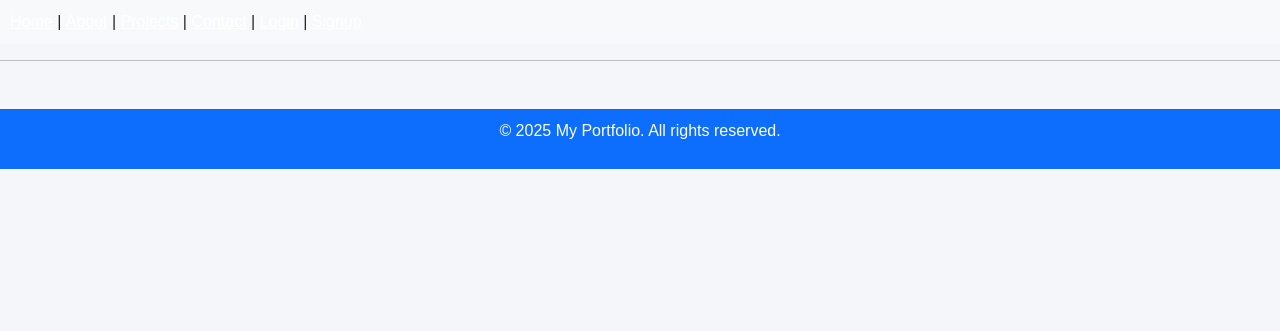
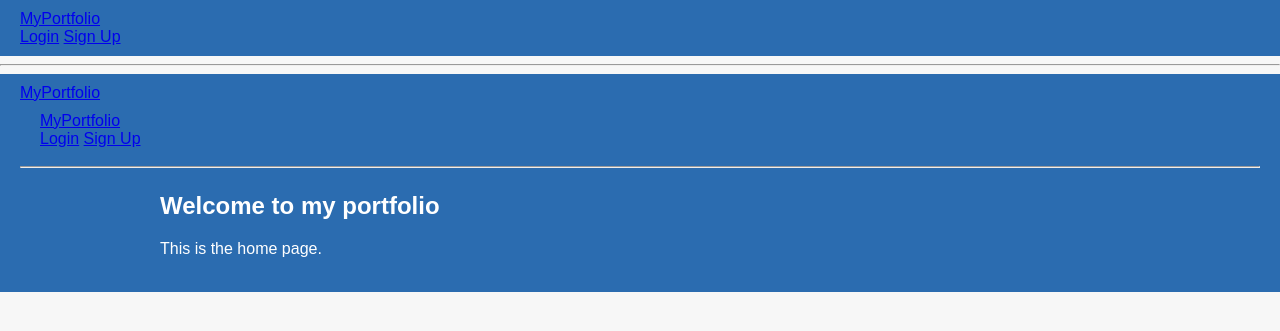
Before and after one commit to Balamurugan275/port, a Django app: page / in a window 1280 px wide. Shown: the top 331 px of the page. Run offline with Django 5.2, Linux system fonts and the light colour scheme.

Commit message:
Add static CSS and commit template/settings fixes

```diff
--- a/myportfolio/settings.py
+++ b/myportfolio/settings.py
@@ -124,7 +124,7 @@ USE_TZ = True
 # https://docs.djangoproject.com/en/5.2/howto/static-files/
 
 STATIC_URL = '/static/'
-STATICFILES_DIRS = [BASE_DIR / 'static']  # optional: put static files here
+STATICFILES_DIRS = [BASE_DIR / 'portfolio' / 'static']
 
 MEDIA_URL = '/media/'
 MEDIA_ROOT = BASE_DIR / 'media'
--- /dev/null
+++ b/portfolio/static/css/style.css
@@ -0,0 +1,27 @@
+/* Minimal stylesheet to avoid 404 and give basic layout */
+body {
+  font-family: Arial, Helvetica, sans-serif;
+  margin: 0;
+  padding: 0;
+  background: #f7f7f7;
+  color: #333;
+}
+.navbar {
+  background: #2b6cb0;
+  color: #fff;
+  padding: 10px 20px;
+}
+.container {
+  max-width: 960px;
+  margin: 24px auto;
+  padding: 0 16px;
+}
+.footer {
+  text-align: center;
+  padding: 12px 0;
+  color: #666;
+  font-size: 0.9rem;
+}
+
+/* Responsive image */
+img { max-width: 100%; height: auto; }
--- a/portfolio/url.py
+++ b/portfolio/url.py
@@ -7,3 +7,9 @@ urlpatterns = [
     path('projects/', views.projects, name='projects'),
     path('contact/', views.contact, name='contact'),
 ]
+from django.urls import path
+from . import views
+
+urlpatterns = [
+    path('about/', views.about, name='about'),
+]
--- a/portfolio/views.py
+++ b/portfolio/views.py
@@ -11,3 +11,11 @@ def projects(request):
 
 def contact(request):
     return render(request, 'portfolio/contact.html')
+from django.shortcuts import render
+from accounts.models import Profile
+
+def about(request):
+    profile = None
+    if request.user.is_authenticated:
+        profile = Profile.objects.filter(user=request.user).first()
+    return render(request, 'about.html', {'profile': profile})
--- /dev/null
+++ b/templates/base.html
@@ -0,0 +1,18 @@
+{% load static %}
+{% load static %}
+<!DOCTYPE html>
+<html lang="en">
+<head>
+    <meta charset="UTF-8">
+    <meta name="viewport" content="width=device-width, initial-scale=1.0">
+    <title>{% block title %}My Portfolio{% endblock %}</title>
+    <link rel="stylesheet" href="{% static 'css/style.css' %}">
+</head>
+<body>
+    {% include 'navbar.html' %}
+    <div class="container">
+        {% block content %}{% endblock %}
+    </div>
+</body>
+</html>
+<!DOCTYPE html>
--- a/templates/navbar.html
+++ b/templates/navbar.html
@@ -1,14 +1,38 @@
-<nav style="background:#f8f9fa;padding:10px">
-    <a href="{% url 'home' %}">Home</a> |
-    <a href="{% url 'about' %}">About</a> |
-    <a href="{% url 'projects' %}">Projects</a> |
-    <a href="{% url 'contact' %}">Contact</a> |
-    {% if user.is_authenticated %}
-        <a href="{% url 'dashboard' %}">Dashboard</a> |
-        <a href="{% url 'logout' %}">Logout</a>
-    {% else %}
-        <a href="{% url 'login' %}">Login</a> |
-        <a href="{% url 'signup' %}">Signup</a>
-    {% endif %}
+<nav class="navbar">
+    <div class="nav-left">
+        <a href="{% url 'dashboard' %}" class="brand">MyPortfolio</a>
+    </div>
+    <div class="nav-right">
+        {% if user.is_authenticated %}
+            <span>Welcome, {{ user.username }}</span>
+            <a href="{% url 'edit_profile' %}">Edit Profile</a>
+            <a href="{% url 'add_education' %}">Add Education</a>
+            <a href="{% url 'logout' %}">Logout</a>
+        {% else %}
+            <a href="{% url 'login' %}">Login</a>
+            <a href="{% url 'signup' %}">Sign Up</a>
+        {% endif %}
+    </div>
 </nav>
 <hr>
+<!-- portfolio/templates/navbar.html -->
+<nav class="navbar">
+    <div class="nav-left">
+        <a href="{% url 'dashboard' %}" class="brand">MyPortfolio</a>
+    <nav class="navbar">
+        <div class="nav-left">
+            <a href="{% url 'dashboard' %}" class="brand">MyPortfolio</a>
+        </div>
+        <div class="nav-right">
+            {% if user.is_authenticated %}
+                <span>Welcome, {{ user.username }}</span>
+                <a href="{% url 'edit_profile' %}">Edit Profile</a>
+                <a href="{% url 'add_education' %}">Add Education</a>
+                <a href="{% url 'logout' %}">Logout</a>
+            {% else %}
+                <a href="{% url 'login' %}">Login</a>
+                <a href="{% url 'signup' %}">Sign Up</a>
+            {% endif %}
+        </div>
+    </nav>
+    <hr>
--- a/templates/portfolio/home.html
+++ b/templates/portfolio/home.html
@@ -1,24 +1,8 @@
-<!DOCTYPE html>
-<html lang="en">
-<head>
-  <meta charset="UTF-8">
-  <meta name="viewport" content="width=device-width, initial-scale=1.0">
-  <title>{% block title %}My Portfolio{% endblock %}</title>
-  <link href="https://cdn.jsdelivr.net/npm/bootstrap@5.3.0/dist/css/bootstrap.min.css" rel="stylesheet">
-  <style>
-    body { background: #f5f6fa; font-family: 'Poppins', sans-serif; }
-    nav { background-color: #0d6efd; }
-    nav a { color: white !important; font-weight: 500; }
-    footer { background: #0d6efd; color: white; padding: 10px; text-align: center; }
-  </style>
-</head>
-<body>
-  {% include 'navbar.html' %}
-  <div class="container mt-4">
-    {% block content %}{% endblock %}
-  </div>
-  <footer class="mt-5">
-    <p>&copy; 2025 My Portfolio. All rights reserved.</p>
-  </footer>
-</body>
-</html>
+{% extends 'base.html' %}
+
+{% block title %}Home - My Portfolio{% endblock %}
+
+{% block content %}
+<h1>Welcome to my portfolio</h1>
+<p>This is the home page.</p>
+{% endblock %}
```
Also changed, not shown: templates/accounts/add_education.html (+12 -0 lines), templates/accounts/dashboard.html (+25 -16 lines), templates/accounts/edit_profile.html (+12 -0 lines), templates/portfolio/about.html (+22 -0 lines), 1 other file.
